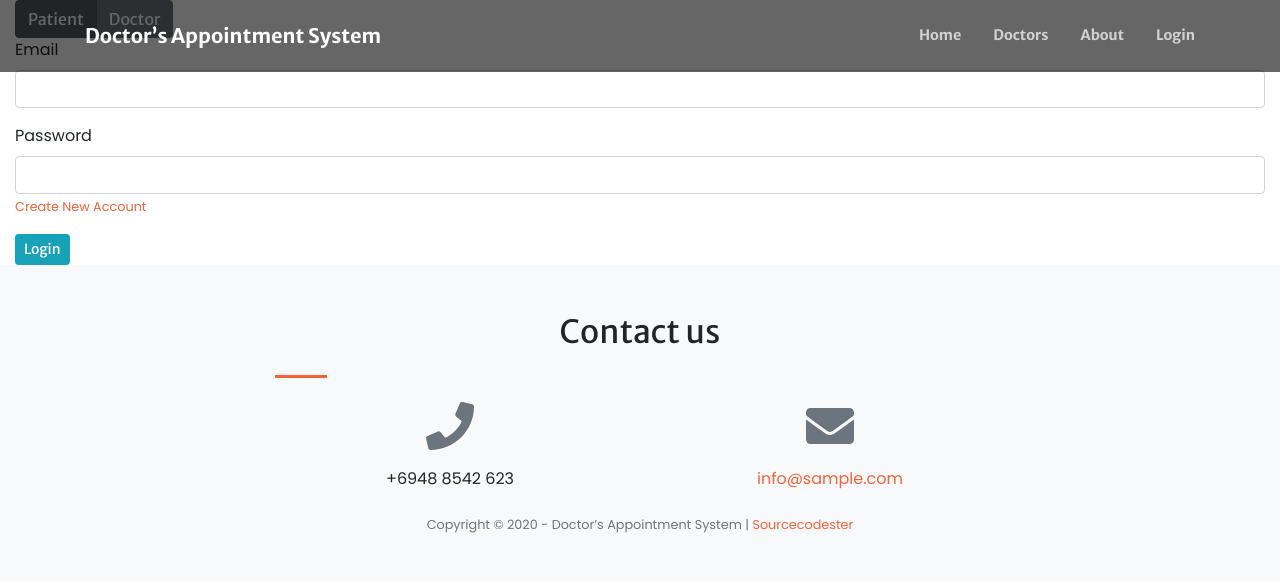
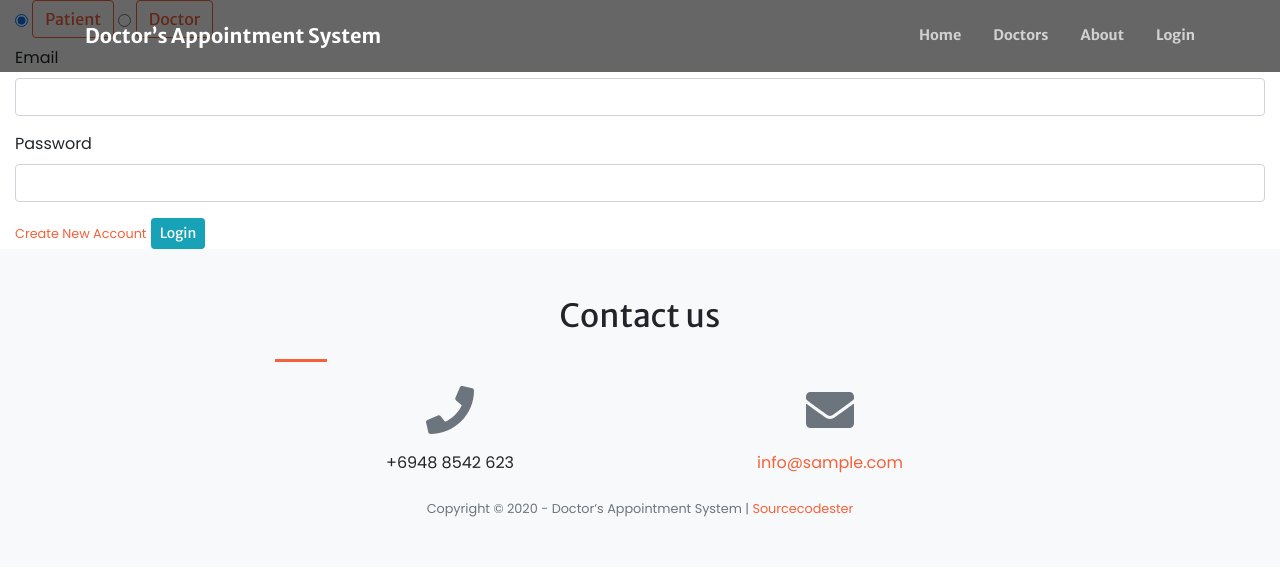
Before and after one commit to DeemedS/Medical-Appointment-System-PHP, a PHP site: page /index.php?page=login in a window 1280 px wide. Shown: the top 582 px of the page. Run offline with PHP 8.4, Linux system fonts and the light colour scheme; data comes from the database, SQL or seed files in the repository; data that the repository does not hold is empty; some libraries are stand-ins or nearby versions.

Commit message:
Update login.php

```diff
--- a/login.php
+++ b/login.php
@@ -1,22 +1,33 @@
 <?php session_start() ?>
+
 <div class="container-fluid">
 	<form action="" id="login-frm">
-		<div class="btn-group btn-group-toggle" data-toggle="buttons">
-  			<label class="btn btn-secondary active">
-    		<input type="radio" name="type" value="3" id="patient" autocomplete="off" checked> Patient </label>
-  			<label class="btn btn-secondary">
-    		<input type="radio" name="type" value="2" id="doctor" autocomplete="off"> Doctor </label>
+
+		<div class="type-button" role="group" aria-label="Basic radio toggle button group">
+			<input type="radio" class="btn-check" name="type" id="patient" value="3" autocomplete="off" checked>
+			<label class="btn btn-outline-primary" for="patient">Patient</label>
+
+			<input type="radio" class="btn-check" name="type" id="doctor" value="2"autocomplete="off">
+			<label class="btn btn-outline-primary" for="doctor">Doctor</label>
+
 		</div>
+
+
 		<div class="form-group">
 			<label for="" class="control-label">Email</label>
 			<input type="email" name="email" required="" class="form-control">
 		</div>
+
 		<div class="form-group">
 			<label for="" class="control-label">Password</label>
 			<input type="password" name="password" required="" class="form-control">
-			<small><a href="javascript:void(0)" id="new_account">Create New Account</a></small>
 		</div>
+
+		<div class="lbutton">
+		<small><a href="javascript:void(0)" id="new_account">Create New Account</a></small>
 		<button class="button btn btn-info btn-sm">Login</button>
+		</div>
+
 	</form>
 </div>
 
@@ -46,7 +57,7 @@
 			},
 			success:function(resp){
 				if(resp == 1){
-					location.href ='<?php echo isset($_GET['redirect']) ? $_GET['redirect'] : 'index.php?page=home' ?>';
+					location.href ='<?php echo isset($_GET['redirect']) ? $_GET['redirect'] : 'index.php?page=dashboard' ?>';
 				}else{
 					$('#login-frm').prepend('<div class="alert alert-danger">Email or password is incorrect.</div>')
 					$('#login-frm button[type="submit"]').removeAttr('disabled').html('Login');
```
